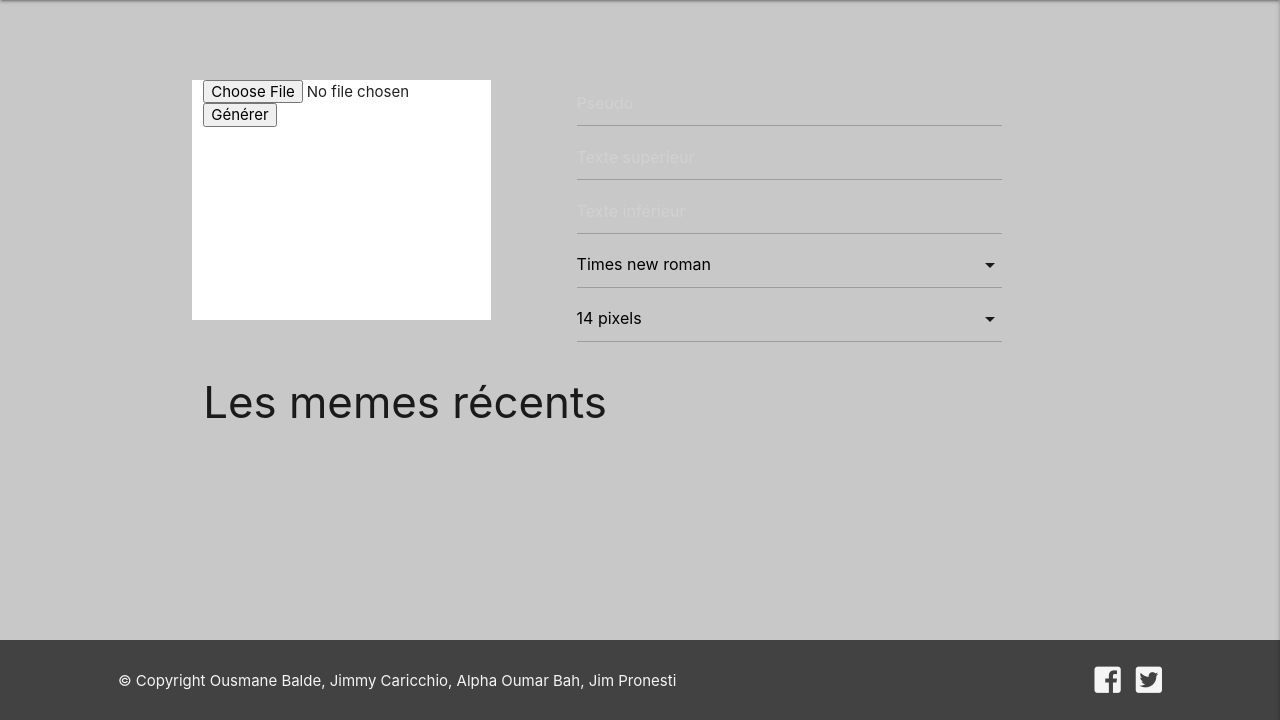
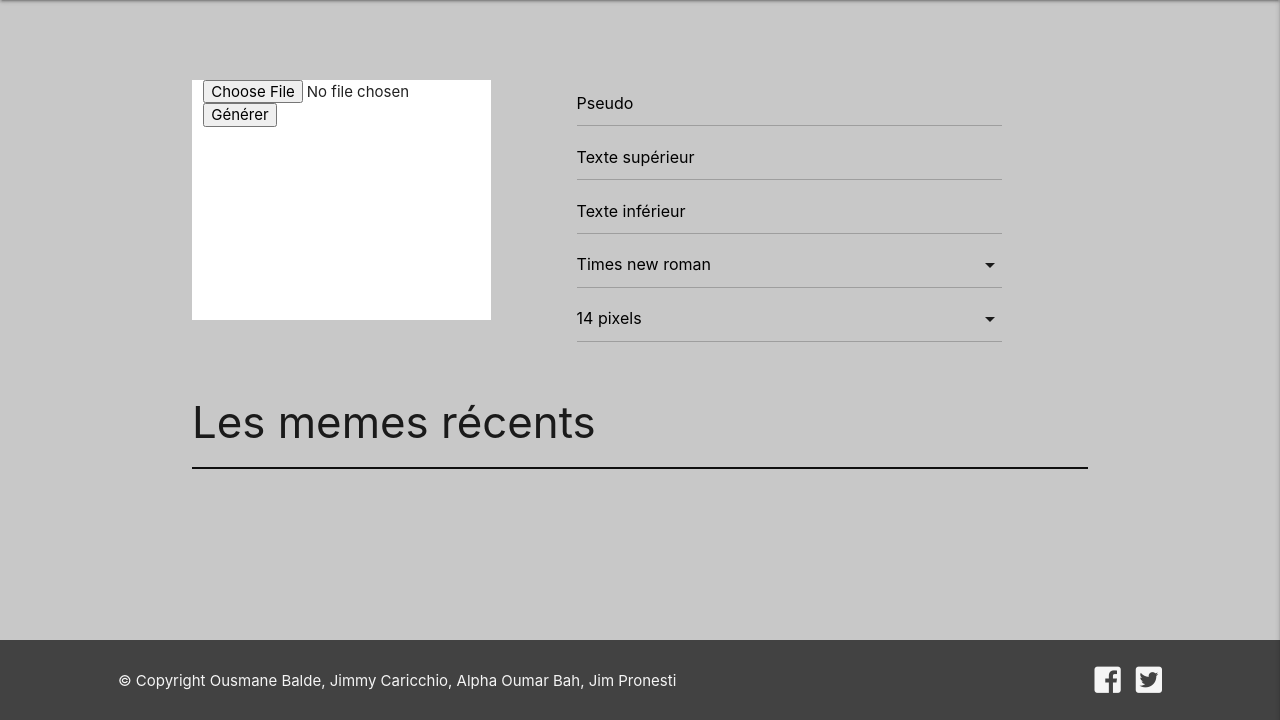
Before and after one commit to Draker21/MemesGenerator, a PHP site: the page made by app/view/Page/index.html.twig in a window 1280 px wide. Shown: the part 80-800 px from the top of the page. Run offline with PHP 8.4, Linux system fonts and the light colour scheme; the template is opened without the code that fills it, so the values that code supplies are empty; some libraries are stand-ins or nearby versions.

Commit message:
mise en forme

```diff
--- a/app/assets/css/style.css
+++ b/app/assets/css/style.css
@@ -22,6 +22,7 @@
 .bgWhite {background-color: rgb(255, 255, 255);}
 .bgGrey {background-color: rgb(200, 200, 200);}
 .bgBlack {background-color: rgb(50, 50, 50);}
+.black{color: #010101;}
 
 
 /* FONT */
@@ -32,6 +33,7 @@
 
 .cinzel {font-family: 'Cinzel', serif;}
 .oswald {font-family: 'Oswald', sans-serif;}
+.lh2{line-height: 2;}
 .lh2p5em {line-height: 2.5em;}
 .lh2em {line-height: 2em;}
 .lh1p5em {line-height: 1.5em;}
@@ -97,6 +99,7 @@
 .pt2prc {padding-top: 2%;}
 .pt1p5prc {padding-top: 1.5%;}
 
+.p0{padding: 0px !important;}
 .pl5prc {padding-left: 5%;}
 .pl3prc {padding-left: 3%;}
 .pl2prc {padding-left: 2%;}
@@ -148,14 +151,21 @@
 /* BORDER + SEPARATOR */
 
 .br10px {border-radius: 10px;}
-.borderLeft{border-left: 5px solid white}
+.borderLeft{border-left: 5px solid white;}
 .bordure {border: 1px solid rgb(255, 255, 255);}
+.borderBot{border-bottom: 2px solid #0f0f0f;}
 
 /*---------------->> CLASSES SPECIFIQUES <<----------------*/
 
 .sidenav li>a {color: white;}
 
 .row {margin-bottom:0px !important;}
+::placeholder { /* Chrome, Firefox, Opera, Safari 10.1+ */
+    color: #010101;
+    opacity: 1; /* Firefox */}
+:-ms-input-placeholder{color: #010101;}/* Internet Explorer 10-11 */
+::-ms-input-placeholder{color: #010101;}/* Microsoft Edge */
+
 
 /*---------------->> RESPONSIVE <<----------------*/
 
```
